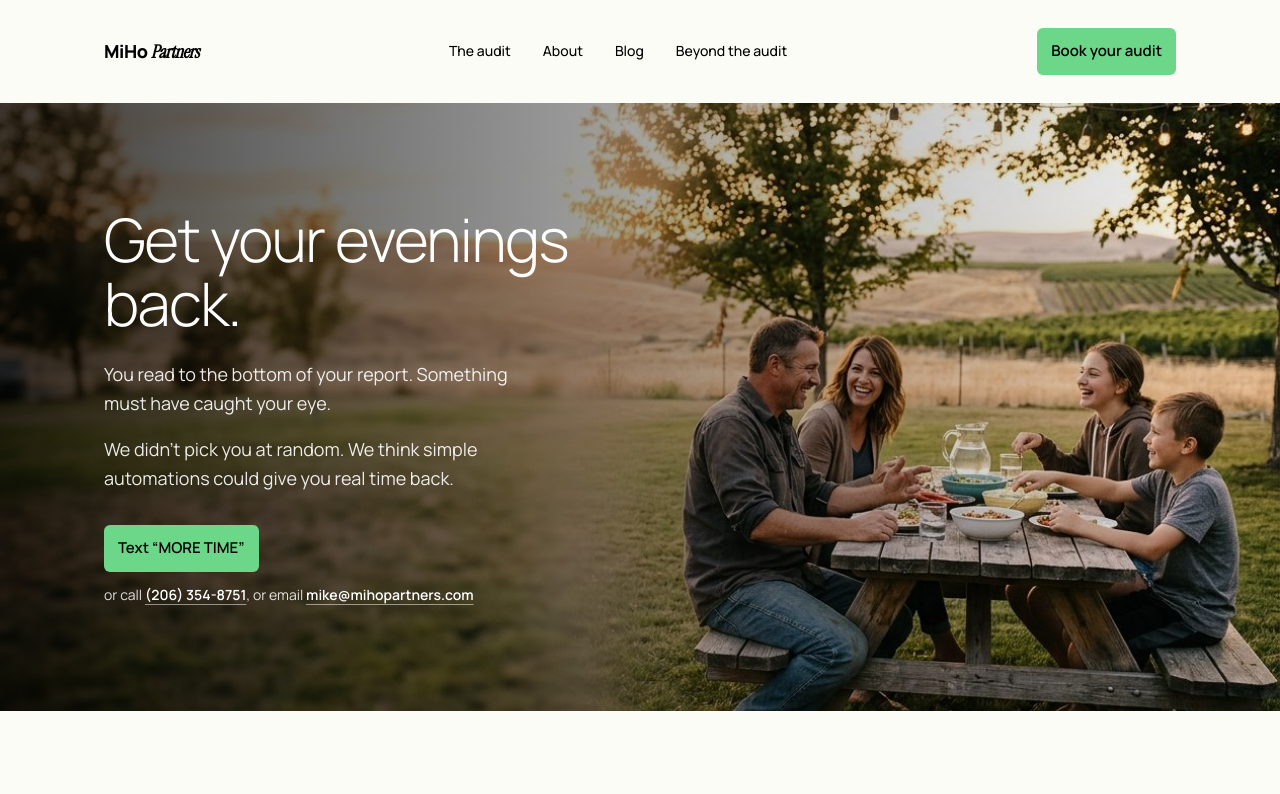
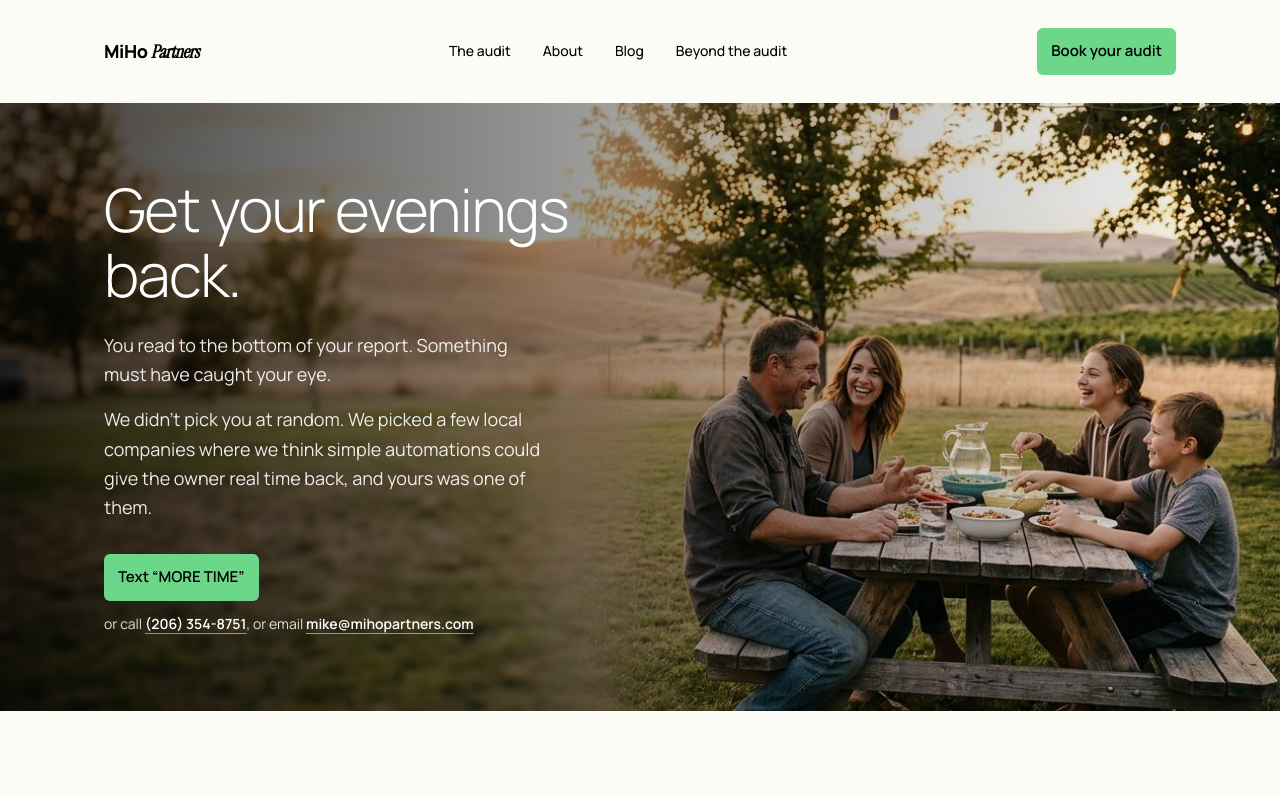
Before and after one commit to howardwkim/miho-partners-landing, a Next.js app: page /moretime in a window 1280 px wide. Shown: the top 794 px of the page. Built offline with nearby package versions, Linux system fonts and the light colour scheme; a web font is replaced by a local one.

Commit message:
moretime: Mike's second hero paragraph
Co-Authored-By: Claude Opus 5.5 (1M context) <noreply@anthropic.com>

```diff
--- a/app/moretime/page.tsx
+++ b/app/moretime/page.tsx
@@ -156,8 +156,8 @@ export default function MoreTimePage() {
               You read to the bottom of your report. Something must have caught your eye.
             </p>
             <p className="mt-4 max-w-md text-lg leading-relaxed text-white/90">
-              We didn&rsquo;t pick you at random. We think simple automations could give you real
-              time back.
+              We didn&rsquo;t pick you at random. We picked a few local companies where we think
+              simple automations could give the owner real time back, and yours was one of them.
             </p>
             <div className="mt-8 flex max-w-lg flex-col items-start gap-3">
               <a href={SMS_HREF} className={BOOK_BUTTON_CLASS}>
```
